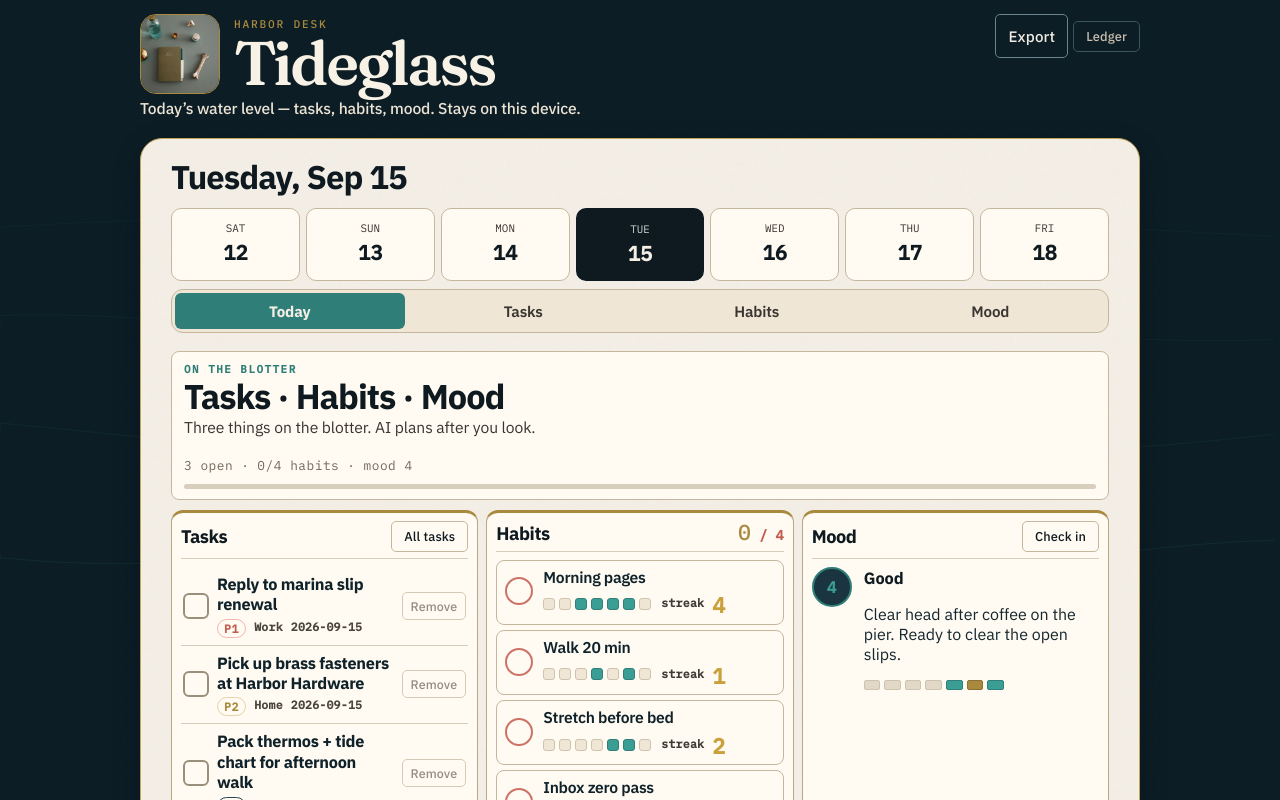
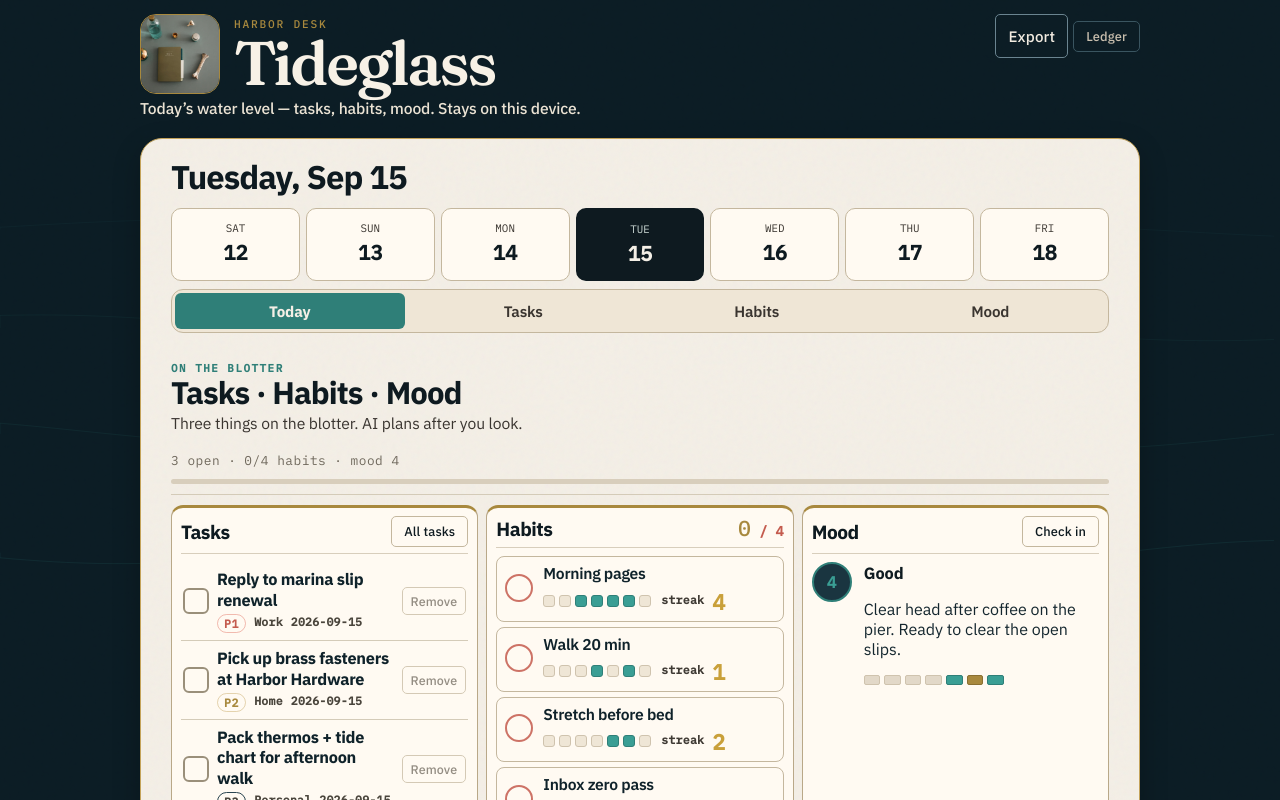
Before and after one commit to Btheriot83/buildgames-lunatask, a React (Vite) app: page / in a window 1280 px wide. Shown: the top 800 px of the page. Built offline with nearby package versions, Linux system fonts and the light colour scheme.

Commit message:
beat16: strip blotter banner chrome; louder triad titles

```diff
--- a/src/index.css
+++ b/src/index.css
@@ -2911,3 +2911,22 @@ button, input, select, textarea {
 .btn.primary, .desk-paper .btn.primary {
   background-image: none !important;
 }
+
+
+/* ——— beat16: quieter blotter banner, louder card titles ——— */
+.job-banner {
+  border: 0 !important;
+  border-bottom: 1px solid #d4cbb8 !important;
+  border-radius: 0 !important;
+  background: transparent !important;
+  padding-left: 0 !important;
+  padding-right: 0 !important;
+  margin-bottom: 10px !important;
+}
+.job-title {
+  font-size: clamp(1.5rem, 3vw, 1.95rem) !important;
+}
+.job-card .card-head h3 {
+  font-size: 1.2rem !important;
+  font-weight: 700 !important;
+}
```
Also changed, not shown: shots-beat/beat16-quiet-banner.png (added).
